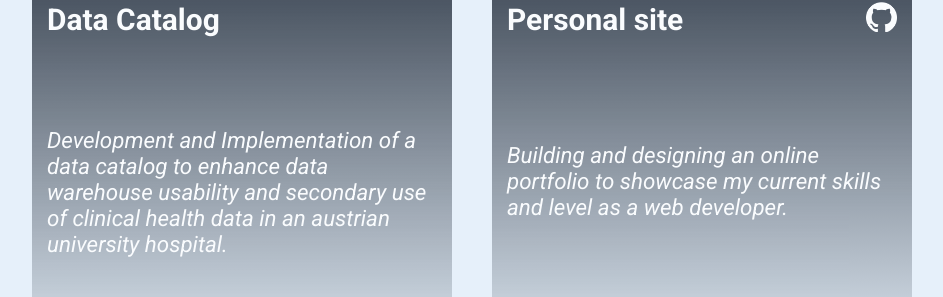
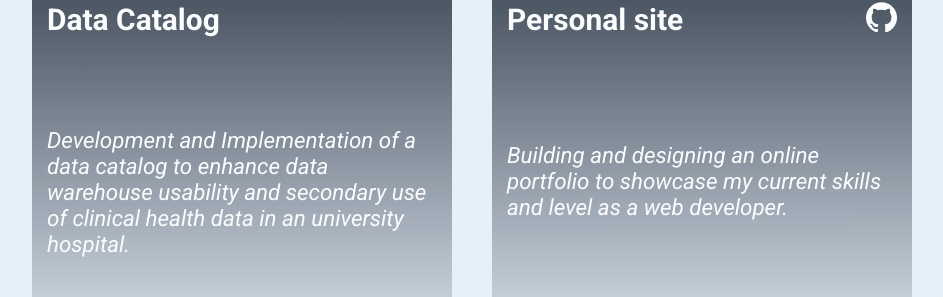
Before and after one commit to andreas861/my-portfolio, a plain HTML site: page index.html in a window 1280 px wide. Shown: the part 2077-2374 px from the top of the page, without its empty margins (168-1111 px from the left). Drawn offline with Linux system fonts and the light colour scheme.

Commit message:
Add files via upload

```diff
--- a/index.html
+++ b/index.html
@@ -195,7 +195,7 @@
                     <h3>Data Catalog</h3>
                 </div>
                 <div class="description">
-                    <p>Development and Implementation of a data catalog to enhance data warehouse usability and secondary use of clinical health data in an austrian university hospital.</p>
+                    <p>Development and Implementation of a data catalog to enhance data warehouse usability and secondary use of clinical health data in an university hospital.</p>
                 </div>
                 <div class="tech tech-port">
                     <svg fill="none" height="18" width="18" xmlns="http://www.w3.org/2000/svg" viewBox="0 0 124 141.53">
```
